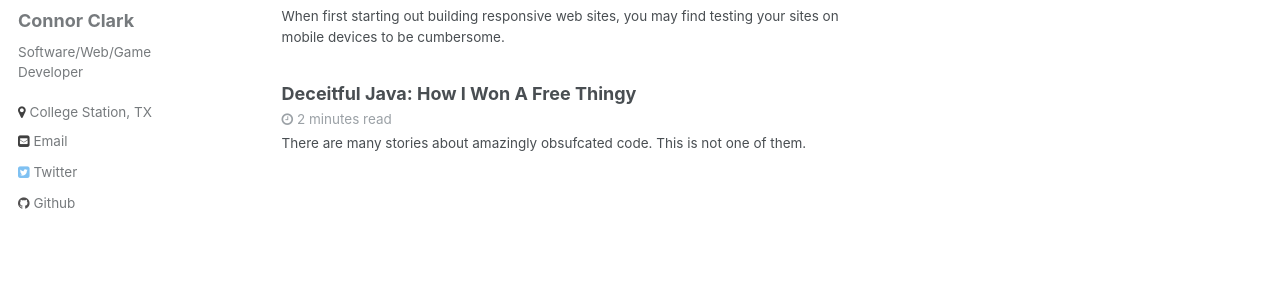
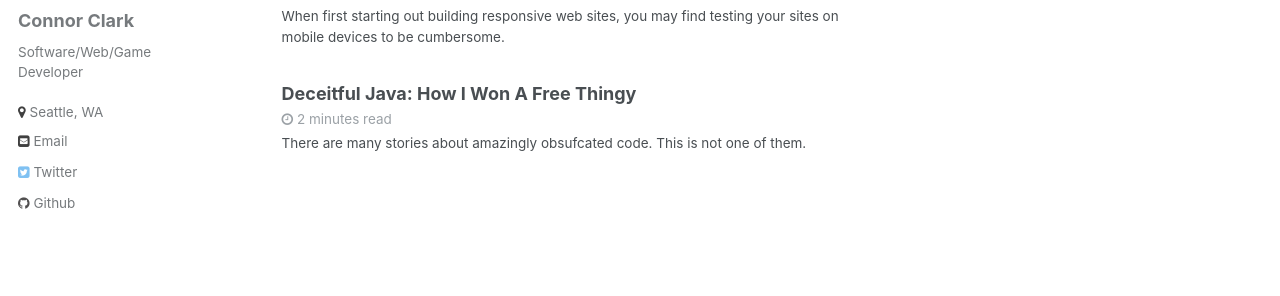
Before and after one commit to connorjclark/hoten.cc, a Jekyll site: the page built from blog/index.html, in a window 1280 px wide. Shown: the part 228-524 px from the top of the page. Built offline with Jekyll 4.4.1, drawn with Linux system fonts in a browser that asks for light colours; the list of posts is cut into pages by our own code.

Commit message:
update blog location

```diff
--- a/blog/_config.yml
+++ b/blog/_config.yml
@@ -64,7 +64,7 @@ author:
   name             : "Connor Clark"
   avatar           : "bio-photo.jpg"
   bio              : "Software/Web/Game Developer"
-  location         : "College Station, TX"
+  location         : "Seattle, WA"
   email            : cjamcl@gmail.com
   uri              :
   bitbucket        :
```
